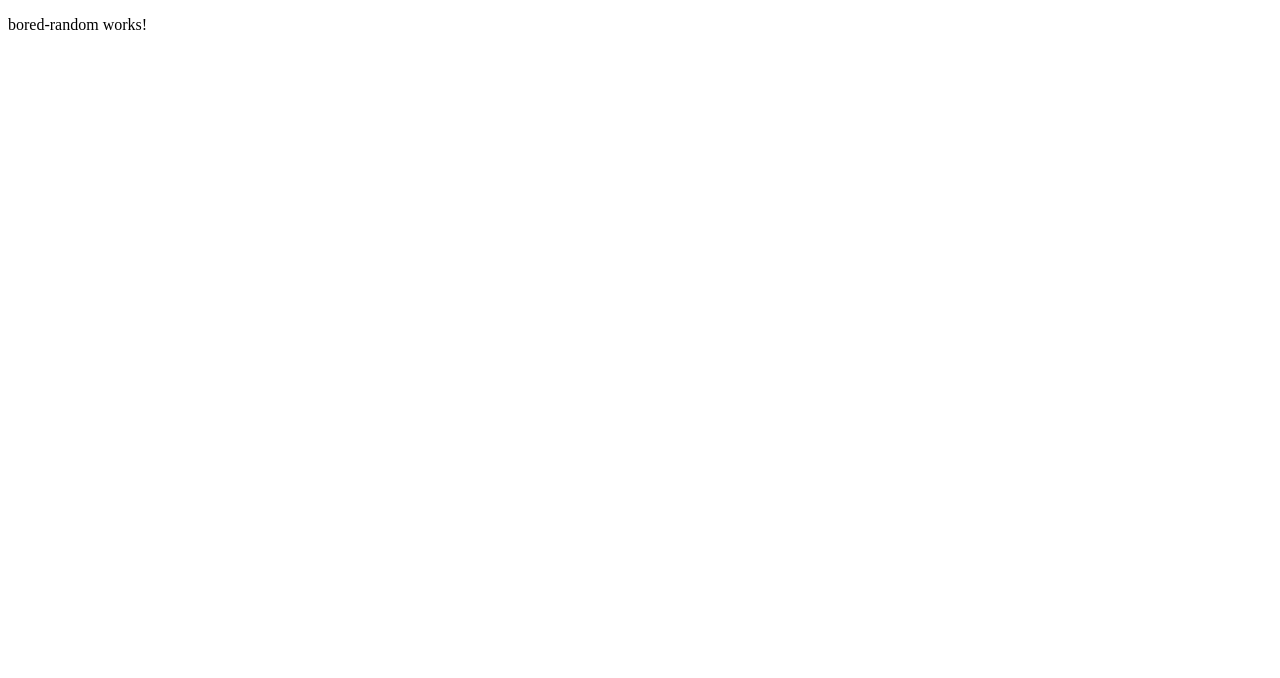
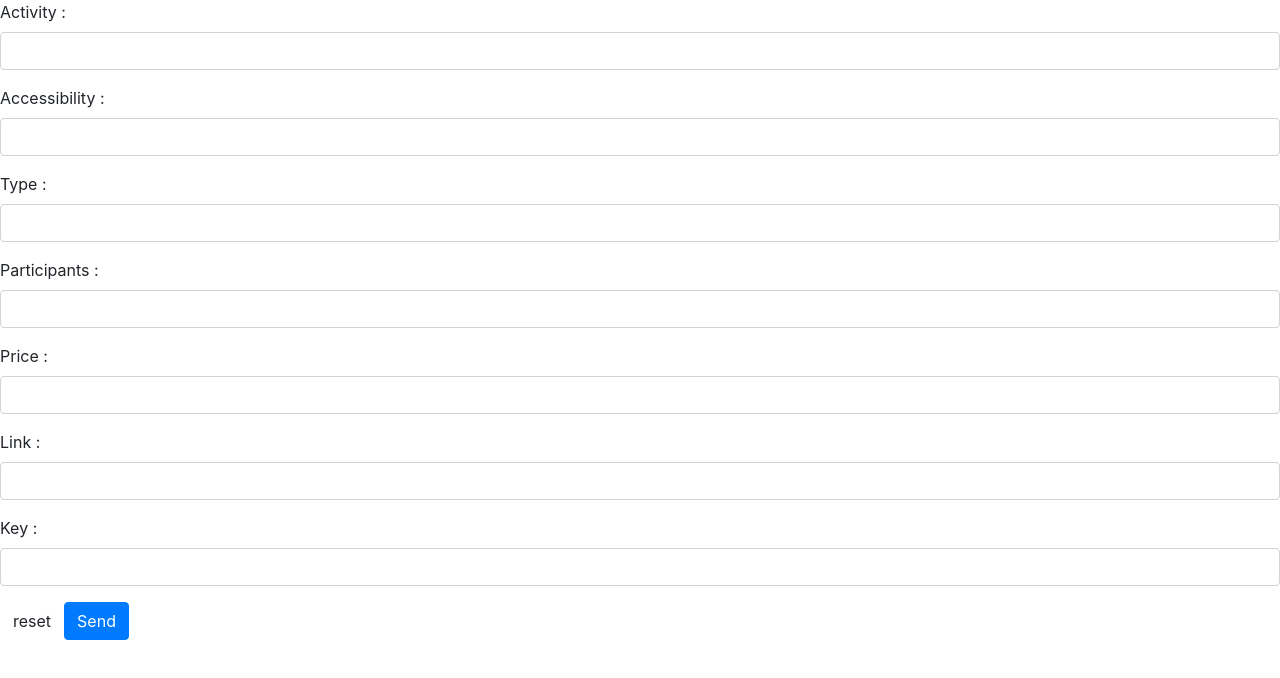
Before and after one commit to Jonatbegot/angular-bored, an Angular app: page / in a window 1280 px wide. Shown: the top 678 px of the page. Built offline with nearby package versions, Linux system fonts and the light colour scheme; no server answers.

Commit message:
create form template + bootstrap

```diff
--- a/package.json
+++ b/package.json
@@ -21,7 +21,7 @@
     "@angular/platform-browser-dynamic": "~7.0.0",
     "@angular/router": "~7.0.0",
     "@ng-bootstrap/ng-bootstrap": "^4.0.0",
-    "boostrap": "^2.0.0",
+    "bootstrap": "^4.1.3",
     "core-js": "^2.5.4",
     "rxjs": "~6.3.3",
     "zone.js": "~0.8.26"
--- a/src/app/activity-form/activity-form.component.html
+++ b/src/app/activity-form/activity-form.component.html
@@ -1,3 +1,32 @@
-<p>
-  bored-random works!
-</p>
+<form (ngSubmit)="activityForm.valid && onSubmit()" #form="ngForm" [formGroup]="activityForm">
+  <div class="form-group">
+    <label for="activity">Activity :</label>
+    <input type="text" class="form-control" name="activity" formControlName="activity">
+  </div>
+  <div class="form-group">
+    <label for="accessibility">Accessibility :</label>
+    <input type="number" class="form-control" name="accessibility" formControlName="accessibility">
+  </div>
+  <div class="form-group">
+    <label for="type">Type :</label>
+    <input type="text" class="form-control" name="type" formControlName="type">
+  </div>
+  <div class="form-group">
+    <label for="participants">Participants :</label>
+    <input type="number" class="form-control" name="participants" formControlName="participants">
+  </div>
+  <div class="form-group">
+    <label for="price">Price :</label>
+    <input type="number" class="form-control" name="price" formControlName="price">
+  </div>
+  <div class="form-group">
+    <label for="link">Link :</label>
+    <input type="text" class="form-control" name="link" formControlName="link">
+  </div>
+  <div class="form-group">
+    <label for="key">Key :</label>
+    <input type="text" class="form-control" name="key" formControlName="key">
+  </div>
+  <button type="reset" class="btn">reset</button>
+  <button type="submit" class="btn btn-primary">Send</button>
+</form>
--- a/src/app/activity-form/activity-form.component.ts
+++ b/src/app/activity-form/activity-form.component.ts
@@ -1,7 +1,13 @@
 import { Component, OnInit } from '@angular/core';
 import { ActivityService } from '../common/activity.service';
-import { FormBuilder, ValidatorFn, AbstractControl, ValidationErrors } from '@angular/forms';
+import { FormBuilder } from '@angular/forms';
 
+/**
+ * Form component for edit or create new activities
+ * @export ActivityFormComponent Form component
+ * @class ActivityFormComponent
+ * @implements {OnInit}
+ */
 @Component({
   selector: 'app-activity-form',
   templateUrl: './activity-form.component.html',
@@ -9,6 +15,7 @@ import { FormBuilder, ValidatorFn, AbstractControl, ValidationErrors } from '@an
 })
 export class ActivityFormComponent implements OnInit {
 
+  // build form group
   activityForm = this.fb.group({
     activity: [''],
     accessibility: [''],
@@ -22,23 +29,20 @@ export class ActivityFormComponent implements OnInit {
   constructor(private fb: FormBuilder, private service: ActivityService) { }
 
   ngOnInit() {
-    this.service.getRandom().subscribe(res => {
-      this.activityForm.patchValue(res);
-    });
+    // get observable
+    this.service.getRandom()
+      // listen to new values
+      .subscribe(res => {
+        // update form group values
+        this.activityForm.patchValue(res);
+      });
   }
 
-  minDateValidator(minDate: Date): ValidatorFn {
-    return (control: AbstractControl): ValidationErrors | null => {
-      const { value } = control;
-      const date = new Date(value);
-
-      if (minDate.getTime() < date.getTime()) {
-        return null;
-      } else {
-        return { 'min': { value: control.value, expected: minDate } };
-
-      }
-    };
+  /**
+   * Submit form
+   */
+  onSubmit() {
+    console.log(this.activityForm.value);
   }
 
 }
--- a/src/app/common/activity.service.ts
+++ b/src/app/common/activity.service.ts
@@ -5,10 +5,13 @@ import { Observable } from 'rxjs';
 /**
  * Http client service for Bored API:
  * https://www.boredapi.com/documentation
+ * @export ActivityService
+ * @class ActivityService
  */
 @Injectable({
   providedIn: 'root'
 })
+
 export class ActivityService {
 
   constructor(private http: HttpClient) { }
--- a/src/styles.css
+++ b/src/styles.css
@@ -1 +1,2 @@
 /* You can add global styles to this file, and also import other style files */
+@import '~bootstrap/dist/css/bootstrap.css';
```
Also changed, not shown: 1 other file (tests, documents, lock files or other folders).
